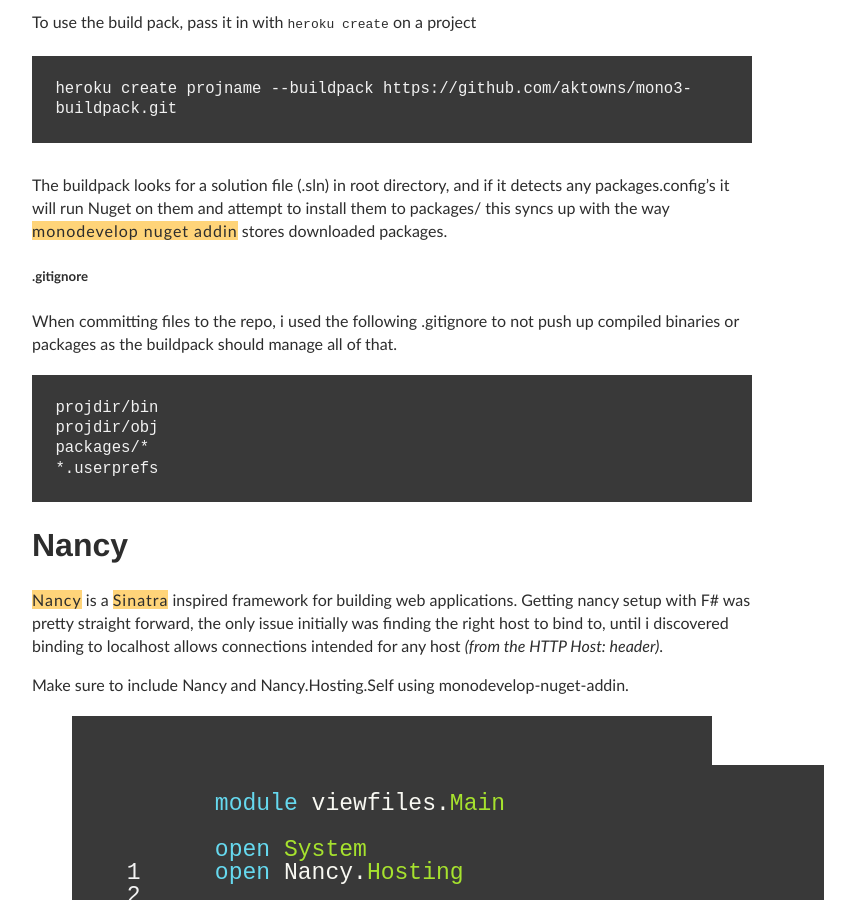
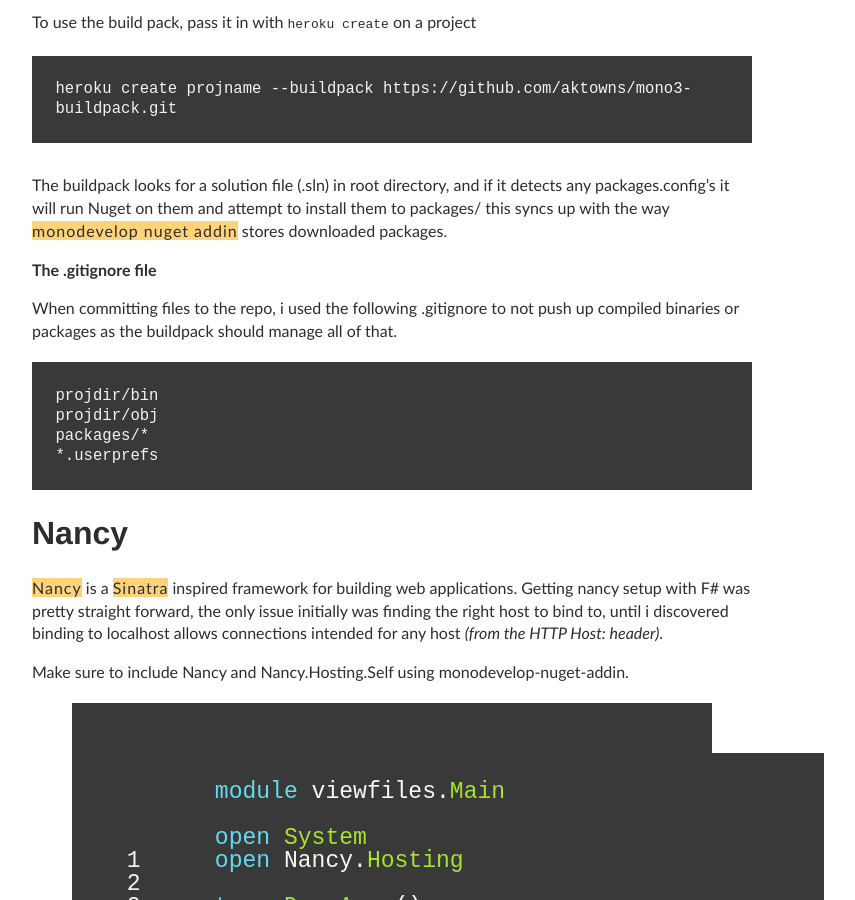
Before and after one commit to aktowns/blog.ashleytowns.id.au, a Jekyll site: the page built from _posts/2013-04/2013-04-01-running-csharp-fsharp-xbuild-nuget-on-heroku.md, in a window 1280 px wide and 900 px high, scrolled down 342 px. Shown: the whole window, without its empty margins (248-1103 px from the left). Built offline with Jekyll 4.4.1, drawn with Linux system fonts in a browser that asks for light colours; comment, search, counter and statistics services are not loaded.

Commit message:
additions and corrections

```diff
--- a/_posts/2013-04/2013-04-01-running-csharp-fsharp-xbuild-nuget-on-heroku.md
+++ b/_posts/2013-04/2013-04-01-running-csharp-fsharp-xbuild-nuget-on-heroku.md
@@ -19,7 +19,8 @@ To use the build pack, pass it in with `heroku create` on a project
 The buildpack looks for a solution file (.sln) in root directory, and if it detects any packages.config's it will run Nuget on them and attempt to install them to packages/ this syncs up with the way [monodevelop nuget addin](https://github.com/mrward/monodevelop-nuget-addin) stores downloaded packages.
 
 
-##### .gitignore
+**The .gitignore file**
+
 When committing files to the repo, i used the following .gitignore to not push up compiled binaries or packages as the buildpack should manage all of that.
 
     projdir/bin
@@ -57,12 +58,13 @@ let main args =
     0
 {% endhighlight %}
 
-##### The Procfile
+**The Procfile**
+
 The procfile tells heroku how to launch your application, in the case of self-hosted nancy the following works fine with the buildpack above.
 
     web: mono appdir/bin/Debug/app.exe
 
-### Compiling and deploying
+## Compiling and deploying
 I had to enable build with xbuild in [xamarin studio](http://xamarin.com/studio)
 
 ![xamarin studio](/images/Screen%20Shot%202013-04-01%20at%2010.30.26%20AM2.png)
```
